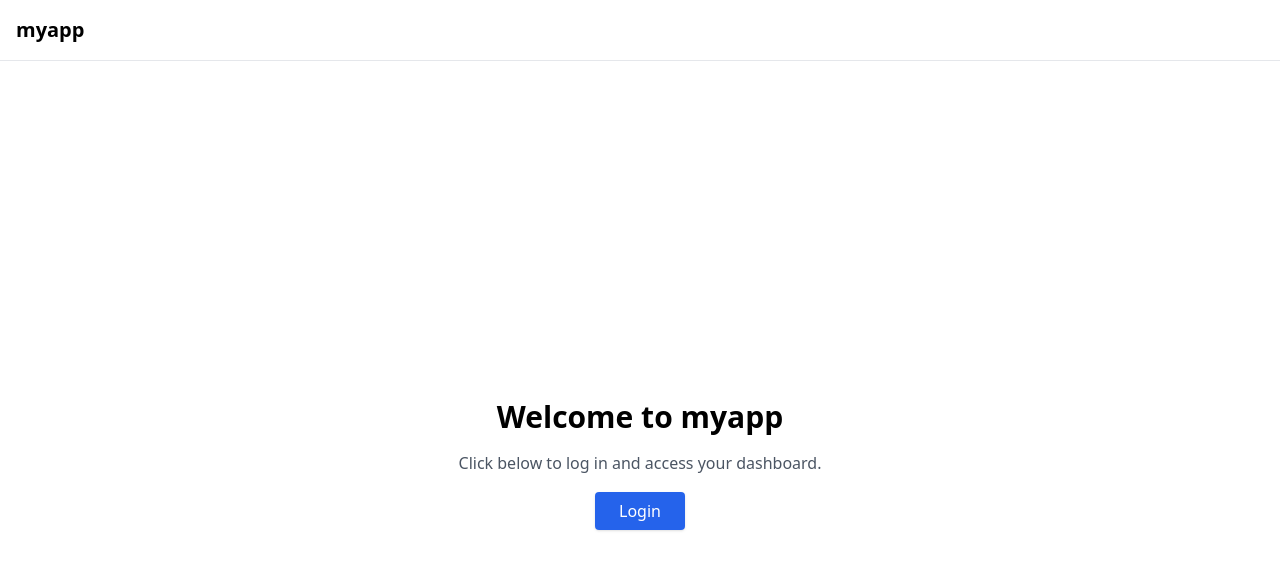
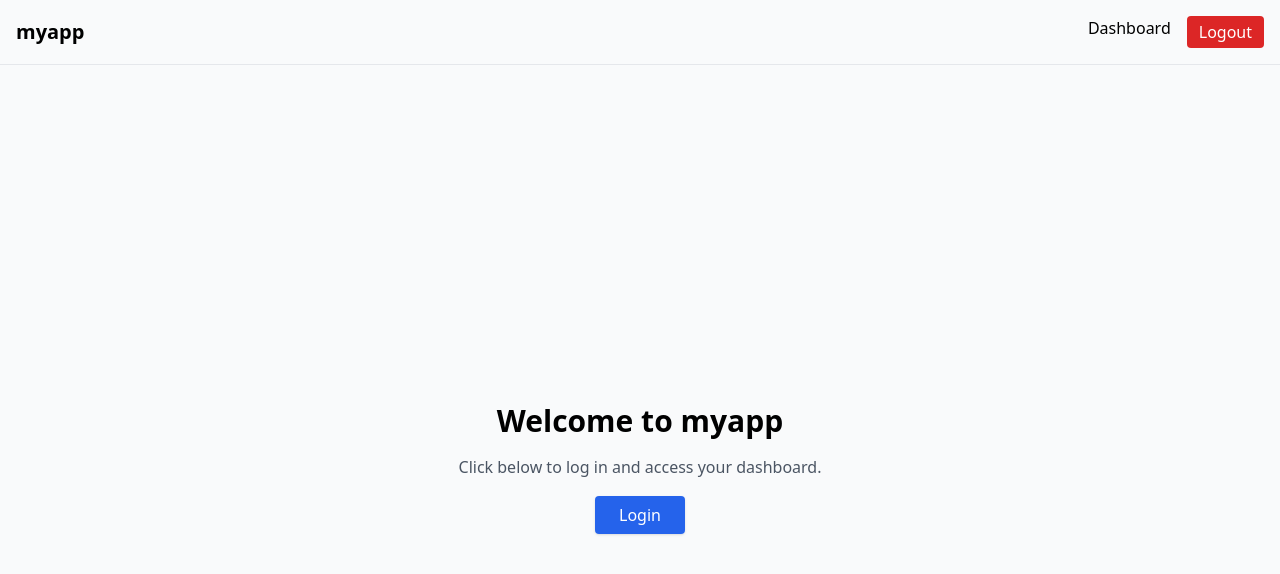
Before and after one commit to Aman-blip-786/myapp, a Next.js app in the folder apps/web/: page / in a window 1280 px wide. Shown: the top 574 px of the page. Built offline with nearby package versions, Linux system fonts and the light colour scheme; no server answers.

Commit message:
Add backend folder with server.js

```diff
--- a/apps/web/app/dashboard/page.tsx
+++ b/apps/web/app/dashboard/page.tsx
@@ -7,23 +7,39 @@ import { createClient } from "@supabase/supabase-js";
 export default function DashboardPage() {
   const router = useRouter();
   const [loading, setLoading] = useState(true);
+  const [userEmail, setUserEmail] = useState("");
 
+  const supabase = createClient(
+    process.env.NEXT_PUBLIC_SUPABASE_URL!,
+    process.env.NEXT_PUBLIC_SUPABASE_ANON_KEY!
+  );
+
+  // Check session and load user email
   useEffect(() => {
-    const supabase = createClient(
-      process.env.NEXT_PUBLIC_SUPABASE_URL!,
-      process.env.NEXT_PUBLIC_SUPABASE_ANON_KEY!
-    );
-
     supabase.auth.getSession().then(({ data }) => {
       if (!data.session) {
         router.push("/login");
       } else {
+        setUserEmail(data.session.user.email || "");
         setLoading(false);
       }
     });
-  }, [router]);
+  }, []);
 
-  if (loading) return <p>Loading...</p>;
+  if (loading) return <p className="p-6">Loading...</p>;
 
-  return <div>Welcome to your dashboard!</div>;
+  return (
+    <div className="p-6">
+      <h1 className="text-2xl font-bold mb-2">Dashboard</h1>
+
+      <p className="text-gray-700 mb-6">
+        Logged in as: <strong>{userEmail}</strong>
+      </p>
+
+      <div className="p-4 border rounded bg-white shadow-sm">
+        <h2 className="text-xl font-semibold mb-2">Your Projects</h2>
+        <p className="text-gray-500">You don’t have any projects yet.</p>
+      </div>
+    </div>
+  );
 }
--- a/apps/web/app/layout.tsx
+++ b/apps/web/app/layout.tsx
@@ -1,24 +1,16 @@
-import type { Metadata } from "next";
 import "./globals.css";
+import Navbar from "../components/Navbar";
 
-export const metadata: Metadata = {
+export const metadata = {
   title: "myapp",
-  description: "myapp",
+  description: "FreelanceOS MVP",
 };
 
-export default function RootLayout({
-  children,
-}: {
-  children: React.ReactNode;
-}) {
+export default function RootLayout({ children }: { children: React.ReactNode }) {
   return (
     <html lang="en">
-      <body>
-        <header className="border-b">
-          <div className="container mx-auto px-4 py-4">
-            <h1 className="text-xl font-bold">myapp</h1>
-          </div>
-        </header>
+      <body className="min-h-screen bg-gray-50">
+        <Navbar />
         <main>{children}</main>
       </body>
     </html>
--- /dev/null
+++ b/apps/web/components/navbar.tsx
@@ -0,0 +1,37 @@
+"use client";
+
+import Link from "next/link";
+import { createClient } from "@supabase/supabase-js";
+
+export default function Navbar() {
+  const supabase = createClient(
+    process.env.NEXT_PUBLIC_SUPABASE_URL!,
+    process.env.NEXT_PUBLIC_SUPABASE_ANON_KEY!
+  );
+
+  const logout = async () => {
+    await supabase.auth.signOut();
+    window.location.href = "/login";
+  };
+
+  return (
+    <nav className="w-full flex justify-between items-center p-4 border-b">
+      <Link href="/" className="text-xl font-bold">
+        myapp
+      </Link>
+
+      <div className="flex gap-4">
+        <Link href="/dashboard" className="hover:underline">
+          Dashboard
+        </Link>
+
+        <button
+          onClick={logout}
+          className="px-3 py-1 bg-red-600 text-white rounded"
+        >
+          Logout
+        </button>
+      </div>
+    </nav>
+  );
+}
```
Also changed, not shown: 2 other files (tests, documents, lock files or other folders).
